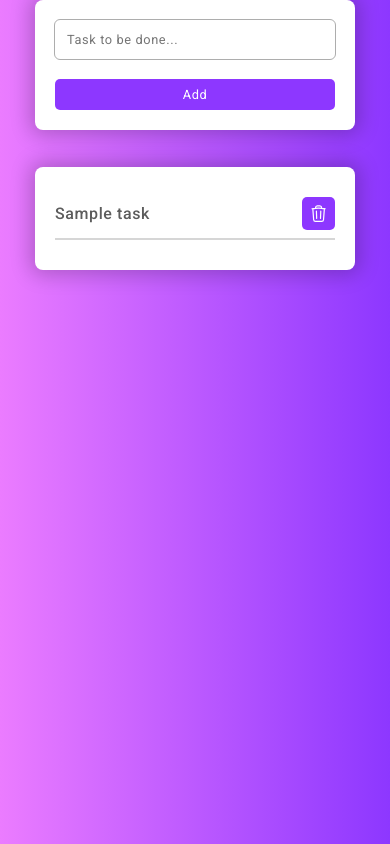
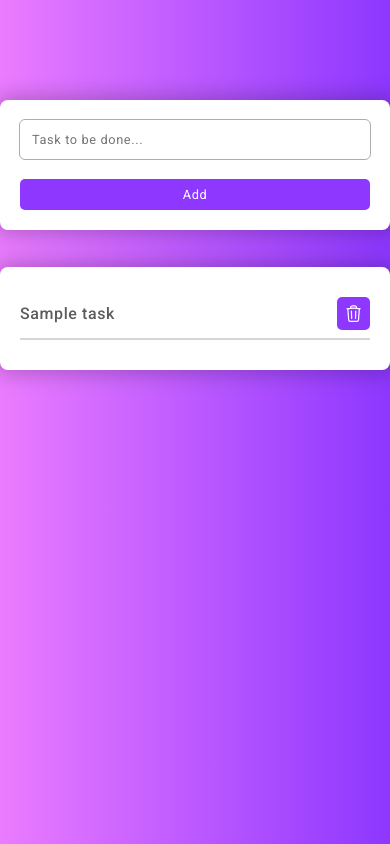
Before and after one commit to TemporaryMichael/SimpletodoList, a plain HTML site: page index.html in a window 390 px wide. Drawn offline with Linux system fonts and the light colour scheme.

Commit message:
repair app

```diff
--- a/style.css
+++ b/style.css
@@ -33,10 +33,11 @@ html {
   box-shadow: 0 0 20px 5px rgba(0, 0, 0, 0.212);
 }
 .task--section {
+  margin-top: 100px;
   display: flex;
   flex-direction: column;
   gap: 4.6rem;
-  width: 40rem;
+  min-width: 40rem;
 
   background-position: center;
   background-size: cover;
@@ -128,6 +129,9 @@ button {
   html {
     font-size: 8px;
   }
+  .task--section {
+    width: 100%;
+  }
   .add-task {
     flex-direction: column;
   }
```
